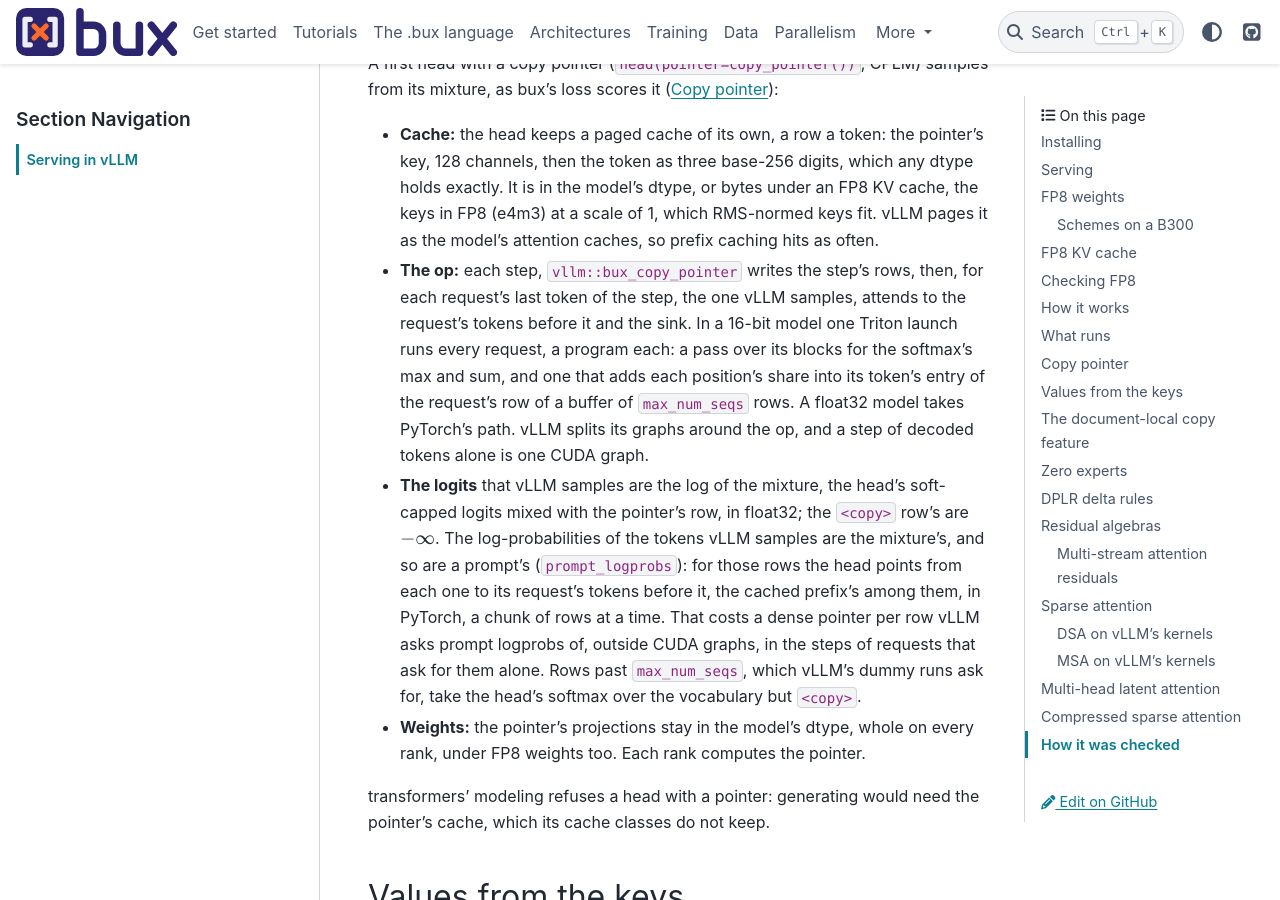
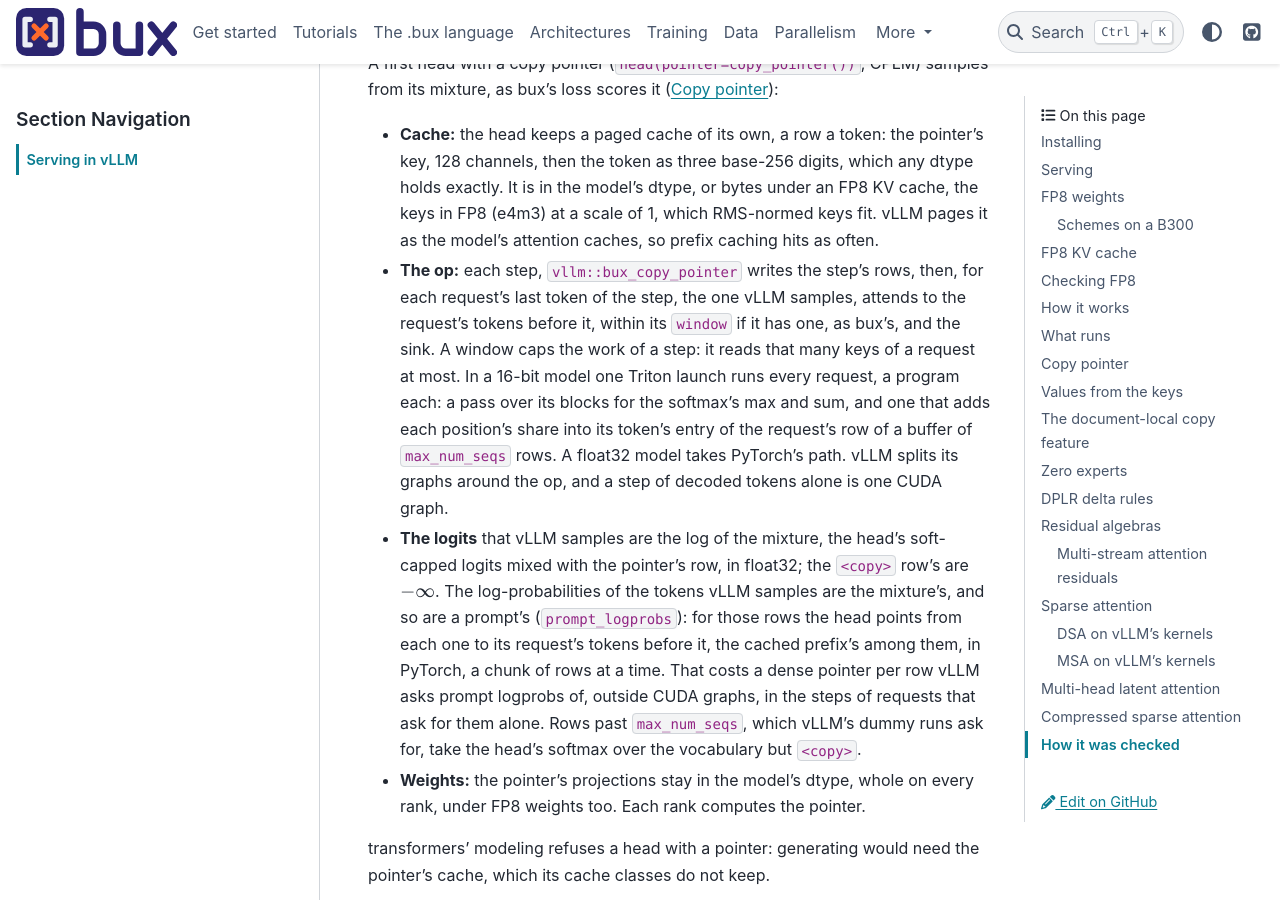
Before and after one commit to pilot7747/bux, a Sphinx documentation site: the page built from docs/export/vllm.md, in a window 1280 px wide and 900 px high, scrolled down 13885 px. Built offline with Sphinx 7.4.7 and the PyData theme 0.15.4, drawn with Linux system fonts in a browser that asks for light colours; some of the changed text lies outside the part shown.

Commit message:
Serve a copy pointer's window in vLLM
The plugin refused `copy_pointer(window=...)`. Each query now looks back that many
positions at most, as bux's does: the decode kernel starts its passes at the
window's first key, the float32 path gathers as many positions as the window
holds, and prompt rows gather their chunk's window alone, so a window caps the
work of a step. Parity gains `cplm-window`, the default pointer within 12
positions, shorter than three of its four prompts; CPU tests check decoding and
prompt rows within a window of 3 against bux's mixture.

Co-Authored-By: Claude Opus 5.5 <noreply@anthropic.com>

```diff
--- a/docs/export/vllm.md
+++ b/docs/export/vllm.md
@@ -337,7 +337,7 @@ in every run.
 
 | Layers | In vLLM |
 |--------|---------|
-| `embed`, `value_embed`, `head` | the vocabulary split over ranks; learned positions, `scale_by_sqrt_dim`, `norm`; tied or untied, a bias, soft-capping; a copy pointer ([Copy pointer](#copy-pointer)). `value_embed` looks up the step's token ids, and a reader takes its kv heads' columns of the rows. Not yet: a pointer's `window`, or a pointer with speculative decoding |
+| `embed`, `value_embed`, `head` | the vocabulary split over ranks; learned positions, `scale_by_sqrt_dim`, `norm`; tied or untied, a bias, soft-capping; a copy pointer and its `window` ([Copy pointer](#copy-pointer)). `value_embed` looks up the step's token ids, and a reader takes its kv heads' columns of the rows. Not yet: a pointer with speculative decoding |
 | `rmsnorm`, `layernorm`, `dyt`, `mlp`, `gated_mlp`, `linear`, `act`, `scale`, `dropout` | yes, with the MLPs' `limit`, `up_softcap` and `up_offset` |
 | `conv` | by vLLM's short-conv kernels, its last inputs in vLLM's Mamba cache, as the conv on keys and values; the whole stream on every rank |
 | `short_conv` | LFM2's, `C * conv(B u)`, by the same kernels and state, its channels split over ranks, with or without biases |
@@ -375,11 +375,12 @@ from its mixture, as bux's loss scores it
   model's attention caches, so prefix caching hits as often.
 - **The op:** each step, ``vllm::bux_copy_pointer`` writes the step's rows, then,
   for each request's last token of the step, the one vLLM samples, attends to the
-  request's tokens before it and the sink. In a 16-bit model one Triton launch runs
-  every request, a program each: a pass over its blocks for the softmax's max and
-  sum, and one that adds each position's share into its token's entry of the
-  request's row of a buffer of `max_num_seqs` rows. A float32 model takes PyTorch's
-  path. vLLM splits its graphs around the op, and a step of decoded tokens alone is
+  request's tokens before it, within its `window` if it has one, as bux's, and the
+  sink. A window caps the work of a step: it reads that many keys of a request at
+  most. In a 16-bit model one Triton launch runs every request, a program each: a
+  pass over its blocks for the softmax's max and sum, and one that adds each
+  position's share into its token's entry of the request's row of a buffer of
+  `max_num_seqs` rows. A float32 model takes PyTorch's path. vLLM splits its graphs around the op, and a step of decoded tokens alone is
   one CUDA graph.
 - **The logits** that vLLM samples are the log of the mixture, the head's
   soft-capped logits mixed with the pointer's row, in float32; the `<copy>` row's
@@ -864,9 +865,9 @@ attention and multi-stream attention residuals (`xsa`, `hyga`, `diff`, `msar`,
 their `-hybrid` cases, `value-embed`, `value-embed-shared`, `k-eq-v` and
 `k-eq-v-nope`) and of zero experts (`moe-zero`, `moe-zero-longcat`,
 `moe-zero-norm`) and of the document-local copy feature (`doc-copy`,
-`doc-copy-hybrid`) and of the copy pointer (`cplm`, `cplm-128`) were measured the same way on 2026-10-29, and so were the sparse
-`gqa` and `mla` rows (all but `csa`'s), with each `gqa` indexer's projections in
-one GEMM.
+`doc-copy-hybrid`) and of the copy pointer (`cplm`, `cplm-128`, `cplm-window`)
+were measured the same way on 2026-10-29, and so were the sparse `gqa` and `mla`
+rows (all but `csa`'s), with each `gqa` indexer's projections in one GEMM.
 
 The table gives the largest difference of a log-probability, over every position of
 4 prompts with 16 decoding steps each, across the whole vocabulary of 256. In
@@ -924,6 +925,7 @@ parentheses is bux's own bfloat16 error, against the same reference:
 | `mla-share` | sparse MLA, GLM-5.3's: picks shared through the `index` port | 8.6e-6 | 3.3 (2.8) | - |
 | `cplm` | a copy pointer on the head: its mixture, the pointer's keys and tokens in a paged cache of the head's own, at the rows vLLM samples and the prompts' | - | - | - |
 | `cplm-128` | the same pointer at its default width of 128 | - | - | - |
+| `cplm-window` | the pointer of `cplm-128` within a window of 12 positions, shorter than 3 of the 4 prompts | - | - | - |
 | `moe` | a softmax router, unnormalized top-2 of 8, a gated shared expert | 6.7e-6 | 0.68 (1.2) | - |
 | `moe-grouped` | a sigmoid router, 4 groups, the aux-free bias, a scaling of 2.5 | 8.6e-6 | 2.1 (3.8) | 1.8 |
 | `moe-relu2` | a `sqrtsoftplus` router, plain relu2 experts | 5.7e-6 | 1.8 (1.4) | - |
```
Also changed, not shown: 5 other files.
